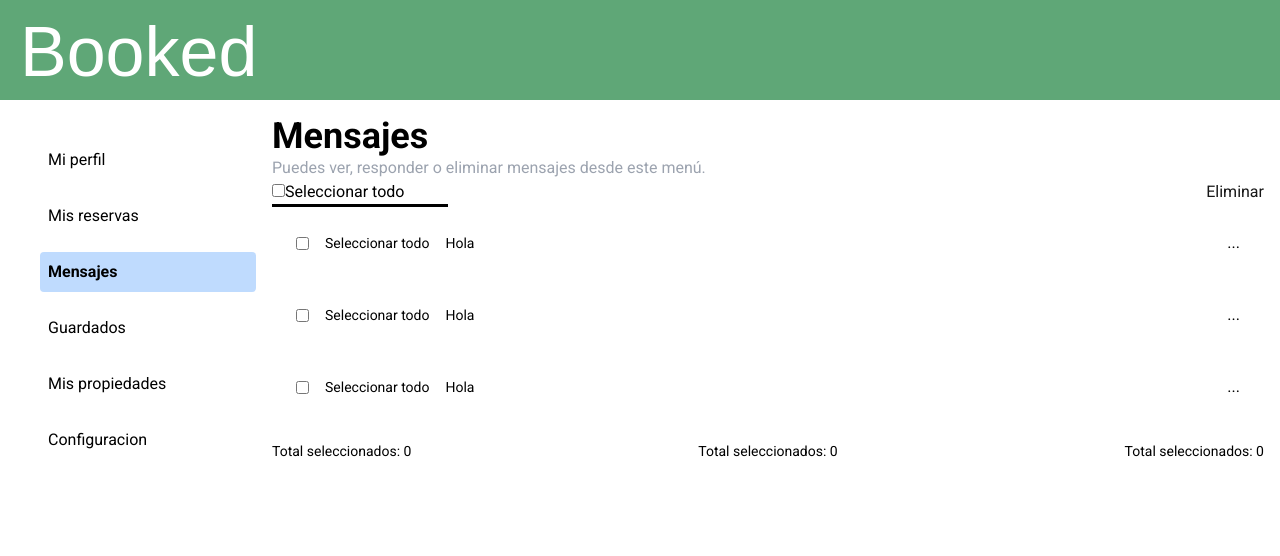
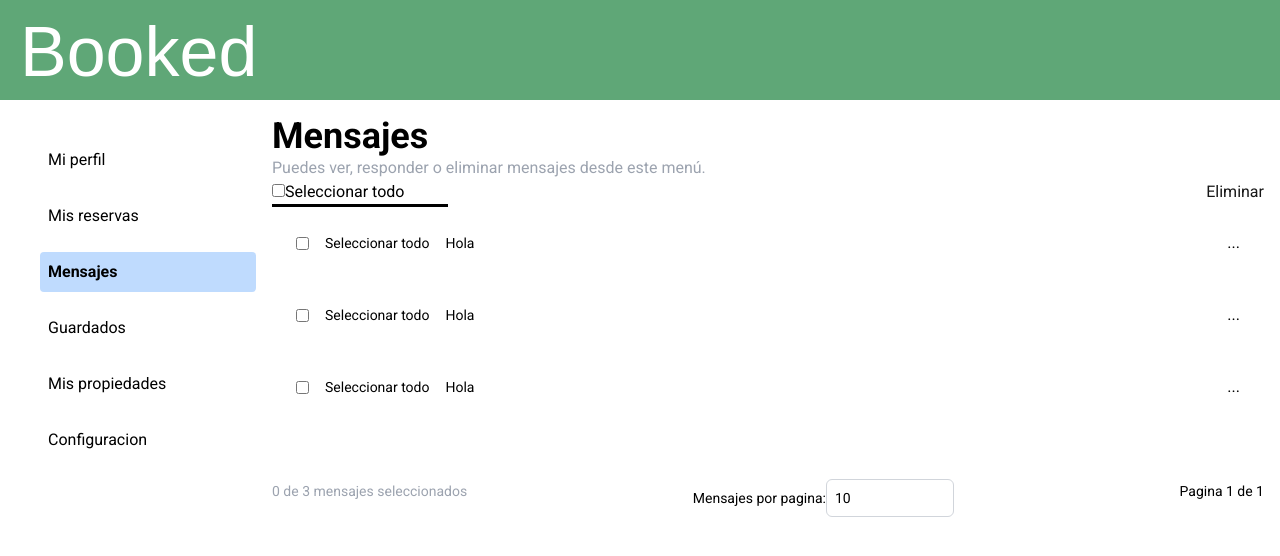
Before and after one commit to No-Country-simulation/s18-24-t-node-react, a Next.js app in the folder apps/web/: page /messages in a window 1280 px wide. Shown: the top 556 px of the page. Built offline with nearby package versions, Linux system fonts and the light colour scheme; a web font is replaced by a local one.

Commit message:
fix: modificacion de la pagina de mensajes

```diff
--- a/apps/web/src/app/messages/page.js
+++ b/apps/web/src/app/messages/page.js
@@ -1,4 +1,4 @@
-"use client"
+"use client";
 import Sidebar from "../components/Sidebar";
 import React, { useState } from "react";
 const Messages = () => {
@@ -17,7 +17,6 @@ const Messages = () => {
     // Si se selecciona "Seleccionar todo", actualiza todos
     if (name === "selectAll") {
       setCheckboxes({
-        selectAll: checked,
         option1: checked,
         option2: checked,
         option3: checked,
@@ -102,21 +101,26 @@ const Messages = () => {
             </div>
           </div>
         </section>
-        <div className="mt-4 flex justify-between ">
+        <div className="pt-14 flex justify-between ">
           <div>
-             <span className="text-black text-sm">
-            Total seleccionados: {selectedCount}
-          </span>
+            <span className="text-gray-400 text-sm">
+              {selectedCount} de 3 mensajes seleccionados
+            </span>
           </div>
           <div>
-             <span className="text-black text-sm">
-            Total seleccionados: {selectedCount}
-          </span>
+            <span className="text-black text-sm">
+              Mensajes por pagina:
+              <input
+                type="number"
+                value="10"
+                class="w-32 p-2 border border-gray-300 rounded-md focus:outline-none focus:border-blue-500"
+              />
+            </span>
           </div>
           <div>
-             <span className="text-black text-sm">
-            Total seleccionados: {selectedCount}
-          </span>
+            <span className="text-black text-sm">
+              Pagina 1 de 1
+            </span>
           </div>
         </div>
       </div>
```
